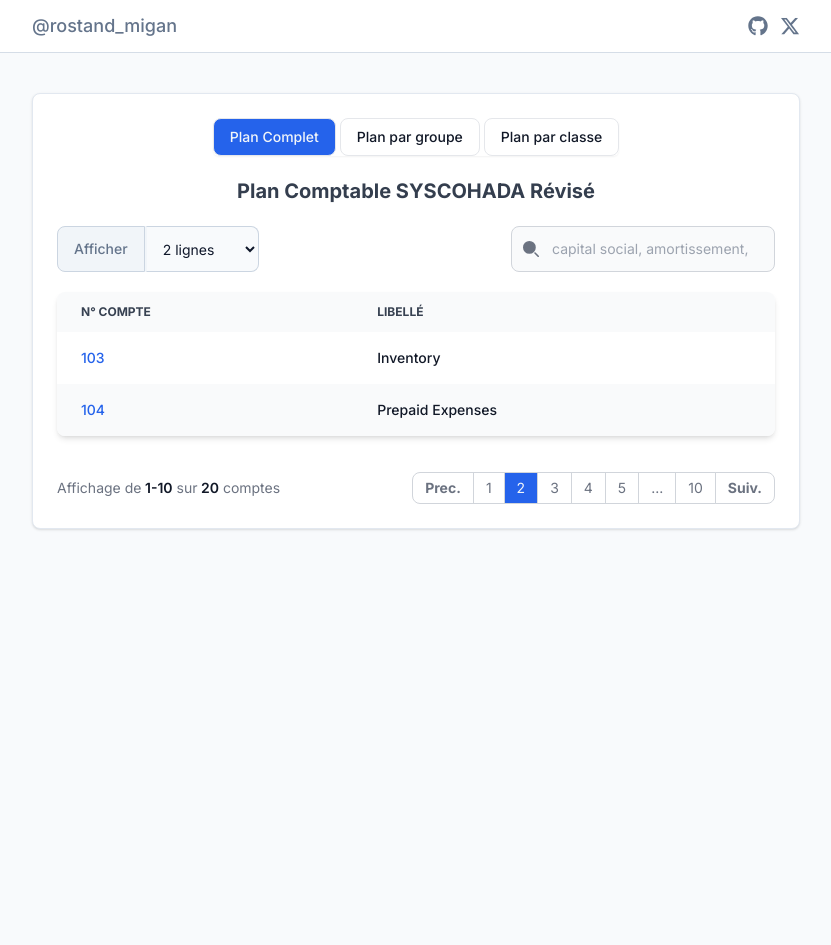
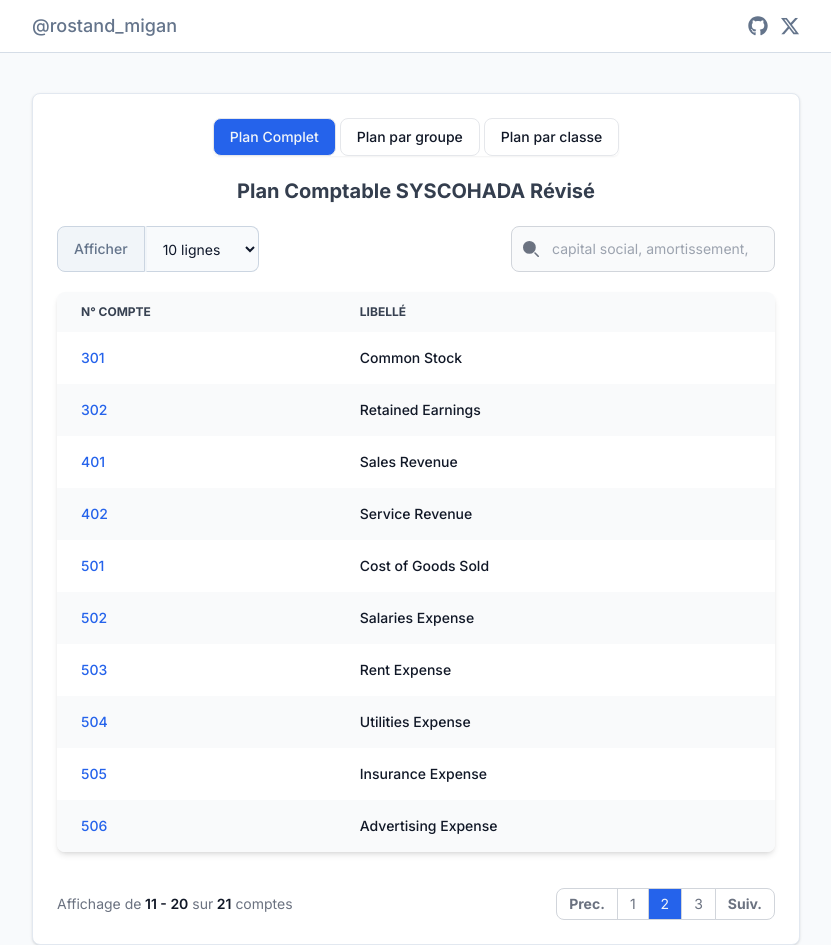
Before and after one commit to roslove44/accounting-plan, a React (Vite) app in the folder frontend/: page / in a window 1280 px wide. Shown: the whole page, without its empty margins (224-1055 px from the left). Before the commit the page ends 800 px from the top, so only its background shows below. Built offline with nearby package versions, Linux system fonts and the light colour scheme.

Commit message:
Pagination and FilterWithBashSize Done

```diff
--- a/frontend/src/App.tsx
+++ b/frontend/src/App.tsx
@@ -3,6 +3,7 @@ import './App.css'
 import { Header } from './component/Header'
 import Hero from './component/Hero'
 import Plan from './component/Plan/Plan'
+import PlanTypeBox from './component/Plan/PlanTypeBox'
 import { CurrentPageContextProvider } from './hook/useCurrentPage'
 
 function App() {
@@ -12,9 +13,14 @@ function App() {
       <Header></Header>
       <div className="content">
         <Hero></Hero>
-        <CurrentPageContextProvider>
-        <Plan/>
-        </CurrentPageContextProvider>
+        <div className="container mx-auto mt-10 px-10 lg:px-32 xl:px-64">
+            <div className="block p-6 bg-white border border-slate-200 rounded-lg shadow space-y-5">
+                <PlanTypeBox/>
+                <CurrentPageContextProvider>
+                  <Plan/>
+                </CurrentPageContextProvider>
+            </div>
+        </div>
       </div>
 
     </>
--- a/frontend/src/component/Form/Select.tsx
+++ b/frontend/src/component/Form/Select.tsx
@@ -9,14 +9,6 @@ function ShowRangeSelect({onSelect}:ShowRangeSelectProps) {
                 id="range"
                 className="bg-slate-50 border border-l-0 border-slate-300 text-slate-900 text-sm rounded-e-lg border-s-slate-100 dark:border-s-slate-700 border-s-2
                 focus:ring-blue-500 focus:border-blue-500 focus:font-medium block w-full p-3 outline-none">
-                    <option value="2">2 lignes</option>
-                    <option value="3">3 lignes</option>
-                    <option value="4">4 lignes</option>
-                    <option value="5">5 lignes</option>
-                    <option value="6">6 lignes</option>
-                    <option value="7">7 lignes</option>
-                    <option value="8">8 lignes</option>
-                    <option value="9">9 lignes</option>
                     <option value="10">10 lignes</option>
                     <option value="25">25 lignes</option>
                     <option value="50">50 lignes</option>
--- a/frontend/src/component/Plan/Plan.tsx
+++ b/frontend/src/component/Plan/Plan.tsx
@@ -1,7 +1,6 @@
 import { useContext, useEffect, useState } from "react";
 import SearchBar from "../Form/SearchBar";
 import ShowRangeSelect from "../Form/Select";
-import PlanTypeBox from "./PlanTypeBox";
 import PlanTable from "./PlanTable";
 import Account from "../../entity/Account";
 import filterDataInBatchesOf from "../../utils/FilterLogic";
@@ -32,10 +31,11 @@ function Plan () {
         { code: 504, name: "Utilities Expense", keywords: "electricity, water" },
         { code: 505, name: "Insurance Expense", keywords: "premiums, coverage" },
         { code: 506, name: "Advertising Expense", keywords: "marketing, promotions" },
+        { code: 507, name: "Advertising Expense", keywords: "marketing, promotions" },
     ];
 
     const [search, setSearch] = useState<SearchState>({ state: false, data: "" });
-    const [batchSize, setBatchSize] = useState(2);
+    const [batchSize, setBatchSize] = useState(10);
 
     const handleResearch = (e:string) => {
         setSearch({ state: !!e.trim(), data: e })
@@ -48,27 +48,19 @@ function Plan () {
     const accountsState = getAccountsState(accounts, accountToDisplay, batchSize, search.state);
 
     useEffect(() => {
-        // useEffect Pour surveiller les changements dans accountsState
-        // Les mises à jour de l'état (state) ne doivent pas être déclenchées de manière conditionnelle lors du rendu car cela entraîne des erreurs.
         if (accountsState.filteredLength === 0 && accountsState.totalPages > 0) {
             setCurrentPage(accountsState.totalPages);
         }
     }, [accountsState, setCurrentPage]);
-    console.log(accountsState);
 
 
     return <>
-        <div className="container mx-auto mt-10 px-10 lg:px-32 xl:px-64">
-            <div className="block p-6 bg-white border border-slate-200 rounded-lg shadow space-y-5">
-                <PlanTypeBox/>
-                <div className="w-full flex flex-col-reverse gap-2 sm:flex-row sm:gap-0 justify-between">
-                    <ShowRangeSelect onSelect={setBatchSize}/>
-                    <SearchBar search={search.data} onChange={handleResearch}></SearchBar>
-                </div>
-                <PlanTable accounts={accountToDisplay}/>
-                <PlanTableNav {...accountsState}/>
-            </div>
+        <div className="w-full flex flex-col-reverse gap-2 sm:flex-row sm:gap-0 justify-between">
+            <ShowRangeSelect onSelect={setBatchSize}/>
+            <SearchBar search={search.data} onChange={handleResearch}></SearchBar>
         </div>
+        <PlanTable accounts={accountToDisplay}/>
+        <PlanTableNav {...accountsState}/>
     </>
 }
 
--- a/frontend/src/component/Plan/PlanTableNav.tsx
+++ b/frontend/src/component/Plan/PlanTableNav.tsx
@@ -29,11 +29,14 @@ function PlanTableNav({totalLength, filteredLength, batchSize, searchState, tota
         }
     }
 
+    const startIndex = (currentPage - 1) * batchSize;
+    const endIndex = Math.min((startIndex + batchSize), totalLength);
+
     return <>
         <nav className="flex items-center flex-column flex-wrap md:flex-row justify-between pt-4" aria-label="Table navigation">
             <span className="text-sm font-normal text-gray-500 mb-4 md:mb-0 block w-full md:inline md:w-auto">
                 Affichage de
-                <span className="font-semibold text-gray-900 "> 1-10</span> sur
+                <span className="font-semibold text-gray-900 "> {startIndex +1 } - {endIndex}</span> sur
                 <span className="font-semibold text-gray-900 "> {searchState ? filteredLength :totalLength}</span> comptes
                 <span className={`font-semibold text-gray-900 ${searchState ? '': 'invisible'}`}> (filtrés sur {totalLength})  </span>
             </span>
--- a/frontend/src/hook/useCurrentPage.tsx
+++ b/frontend/src/hook/useCurrentPage.tsx
@@ -5,10 +5,14 @@ export const CurrentPageContext = createContext({
     setCurrentPage : (e:number) => {e}
 });
 
-export function CurrentPageContextProvider({children}) {
+export function CurrentPageContextProvider({children}:CurrentPageContextProviderPros) {
     const [currentPage, setCurrentPage] = useState(2);
 
     return <CurrentPageContext.Provider value={{currentPage, setCurrentPage}}>
         {children}
     </CurrentPageContext.Provider>
 }
+
+type CurrentPageContextProviderPros = {
+    children : React.ReactNode,
+}
```
